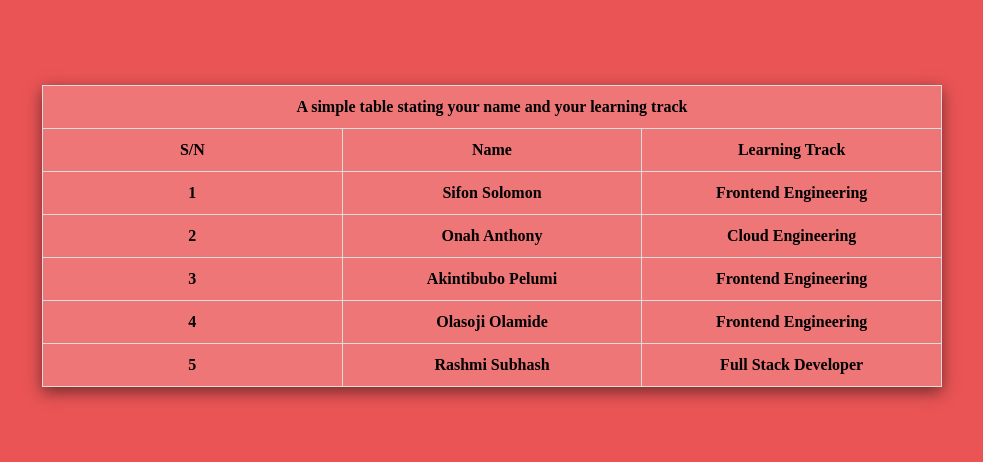
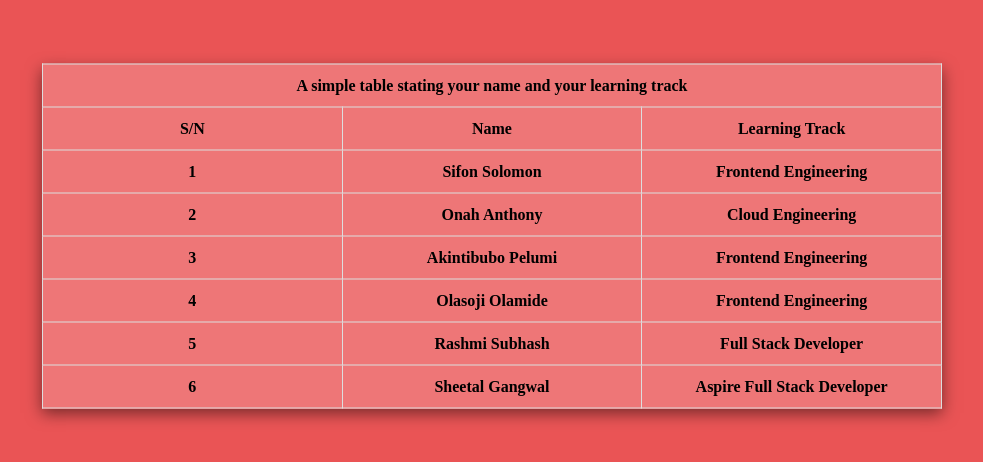
Before and after one commit to SifonSolomon/good-first-issue, a plain HTML site: page index.html in a window 1280 px wide. Shown: the part 164-626 px from the top of the page, without its empty margins (148-1131 px from the left). Drawn offline with Linux system fonts and the light colour scheme; a script that the page names is missing.

Commit message:
Added Sheetal Gangwal to the table

```diff
--- a/index.html
+++ b/index.html
@@ -52,6 +52,12 @@
                 <td>Full Stack Developer</td>
             </tr>
 
+            <tr>
+                <td>6</td>
+                <td>Sheetal Gangwal</td>
+                <td>Aspire Full Stack Developer</td>
+            </tr>
+
 
 
             <!--------- Ends here ------->
```
